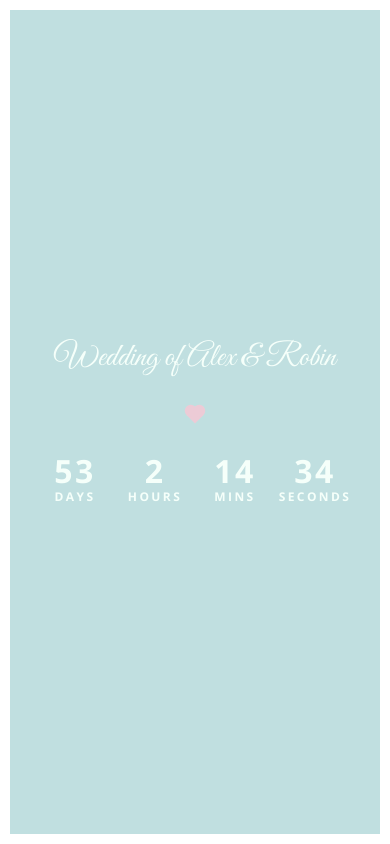
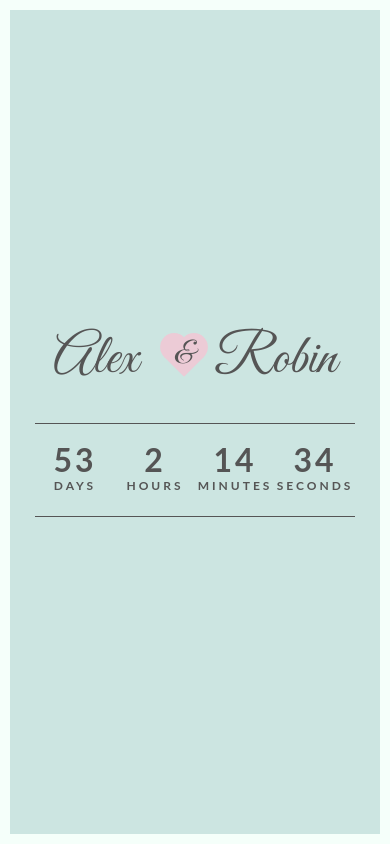
Before and after one commit to jamesbyrne89/countdown-timer, a website: page index.html in a window 390 px wide. Drawn offline with nearby package versions, Linux system fonts and the light colour scheme.

Commit message:
Add responsive styles

```diff
--- a/index.html
+++ b/index.html
@@ -4,12 +4,14 @@
 <head>
     <meta charset="utf-8">
     <meta http-equiv="x-ua-compatible" content="ie=edge">
-    <title></title>
+    <title>Wedding Countdown</title>
     <meta name="description" content="">
     <meta name="viewport" content="width=device-width, initial-scale=1, shrink-to-fit=no">
 
     <!-- Place favicon.ico in the root directory -->
-    <link href="https://fonts.googleapis.com/css?family=Great+Vibes|Open+Sans:400,700" rel="stylesheet">
+    <link rel="apple-touch-icon" href="favicon.png">
+    <link rel="icon" type="image/png" href="favicon.png">
+    <link href="https://fonts.googleapis.com/css?family=Great+Vibes|Playfair+Display:400,700" rel="stylesheet">
     <link rel="stylesheet" href="scss/normalize.css">
     <link rel="stylesheet" href="scss/style.min.css">
 </head>
@@ -17,8 +19,14 @@
 <body>
     <main class="container">
 
-        <div class="event">Wedding of Alex & Robin</div>
-        <div class="heart"></div>
+        <div class="event">
+            <span>Alex</span>
+            <div class="heart">
+                <span>&</span>
+            </div>
+            <span>Robin</span>
+        </div>
+
         <time class="countdown-timer">
             <div>
                 <div id="days" class="time"></div>
@@ -30,7 +38,7 @@
             </div>
             <div>
                 <div id="mins" class="time"></div>
-                <div>Mins</div>
+                <div>Minutes</div>
             </div>
             <div>
                 <div id="secs" class="time"></div>
--- a/scss/style.scss
+++ b/scss/style.scss
@@ -1,8 +1,8 @@
 body {
     height: calc(100vh - 40px);
     width: calc(100vw - 40px);
-    background: #c0dfe0;
-    border: solid 20px white;
+    background: #cce5e1;
+    border: solid 20px mintcream;
     display: -webkit-box;
     display: -ms-flexbox;
     display: flex;
@@ -12,13 +12,18 @@ body {
     -webkit-box-pack: center;
     -ms-flex-pack: center;
     justify-content: center;
-    color: mintcream;
+    color: #555;
     font-size: 1rem;
+    -webkit-font-smoothing: antialiased;
+    -moz-osx-font-smoothing: grayscale;
     @media (max-width: 480px) {
         font-size: 0.75rem;
-        border: solid 10px white;
+        border: solid 10px mintcream;
         min-height: calc(100vh - 20px);
         width: calc(100vw - 20px);
+    }
+    @media (max-width: 360px) {
+        font-size: 0.675rem;
     }
 }
 
@@ -30,15 +35,16 @@ h1 {
 }
 
 .container {
-    max-width: 800px;
+    max-width: 95%;
     text-align: center;
 }
 
 .countdown-timer {
-    font-family: 'open sans', helvetica;
+    font-family: 'lato', helvetica;
     text-transform: uppercase;
     font-weight: 700;
-    letter-spacing: 0.2em;
+    letter-spacing: 0.25em;
+    font-variant-numeric: tabular-nums;
     margin-top: 2rem;
     text-align: center;
     display: -webkit-box;
@@ -50,13 +56,34 @@ h1 {
     -webkit-box-align: center;
     -ms-flex-align: center;
     align-items: center;
+    border-top: solid 1px #555;
+    border-bottom: solid 1px #555;
+    padding: 1.5em 0 2em;
 }
 
 .event {
-    font-size: 5rem;
+    display: -webkit-box;
+    display: -ms-flexbox;
+    display: flex;
+    -webkit-box-pack: center;
+    -ms-flex-pack: center;
+    justify-content: center;
+    font-size: 7.5rem;
     font-family: 'great vibes', georgia;
+    @media (max-width: 667px) {
+        font-size: 5rem;
+    }
     @media (max-width: 480px) {
-        font-size: 2rem;
+        font-size: 3.5rem;
+    }
+    @media (max-width: 360px) {
+        font-size: 3rem;
+    }
+    >span {
+        margin: 0 1rem 0 0;
+        &:last-of-type {
+            margin-right: 0;
+        }
     }
 }
 
@@ -66,29 +93,61 @@ h1 {
 }
 
 .heart {
-    background-color: #ECCBD6;
-    height: 1.5rem;
+    background-color: #eccbd6;
+    height: 3.5rem;
     -webkit-transform: rotate(-45deg);
     transform: rotate(-45deg);
-    width: 1.5rem;
-    margin: 2rem auto;
+    width: 3.5rem;
+    margin: 2rem;
+    font-size: 4rem;
+    @media (max-width: 667px) {
+        font-size: 2.5rem;
+        width: 2.5rem;
+        height: 2.5rem;
+        margin: 1rem;
+    }
     @media (max-width: 480px) {
-        height: 0.75rem;
-        width: 0.75rem;
+        font-size: 2rem;
+        height: 1.75rem;
+        width: 1.75rem;
+    }
+    span {
+        -webkit-transform: rotate(45deg);
+        transform: rotate(45deg);
+        position: absolute;
+        top: 0;
+        left: 0.1rem;
+        right: 0;
+        bottom: 0.1rem;
+        line-height: 1;
+        display: -webkit-box;
+        display: -ms-flexbox;
+        display: flex;
+        -webkit-box-pack: center;
+        -ms-flex-pack: center;
+        justify-content: center;
+        -webkit-box-align: center;
+        -ms-flex-align: center;
+        align-items: center;
     }
 }
 
 .heart:before,
 .heart:after {
-    content: "";
-    background-color: #ECCBD6;
+    content: '';
+    background-color: #eccbd6;
     border-radius: 50%;
-    height: 1.5rem;
+    height: 3.5rem;
     position: absolute;
-    width: 1.5rem;
+    width: 3.5rem;
+    z-index: -1;
+    @media (max-width: 667px) {
+        height: 2.5rem;
+        width: 2.5rem;
+    }
     @media (max-width: 480px) {
-        height: 0.75rem;
-        width: 0.75rem;
+        height: 1.75rem;
+        width: 1.75rem;
     }
 }
 
@@ -107,8 +166,18 @@ h1 {
     font-weight: 700;
     margin: 0 2rem;
     min-width: 1.5em;
-    @media(max-width: 480px) {
+    @media (max-width: 900px) {
+        font-size: 4rem;
+    }
+    @media (max-width: 667px) {
+        font-size: 3rem;
+        margin: 0 0.5rem;
+    }
+    @media (max-width: 480px) {
         font-size: 2rem;
         margin: 0 1rem;
     }
+    @media (max-width: 360px) {
+        margin: 0 0.75rem;
+    }
 }
```
Also changed, not shown: dist/favicon.ee42ba1b.png (added), dist/index.html, favicon.png (added), scss/style.css, scss/style.min.css, 4 other files.
